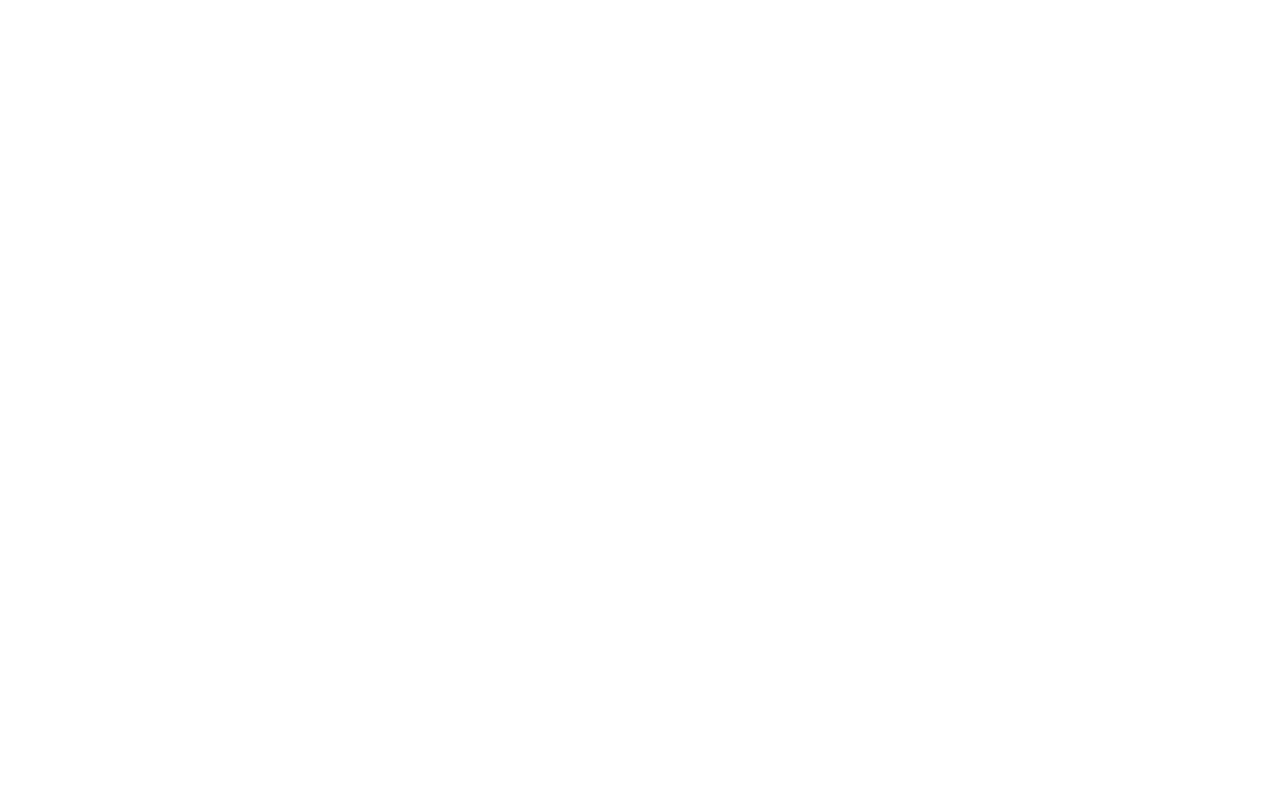
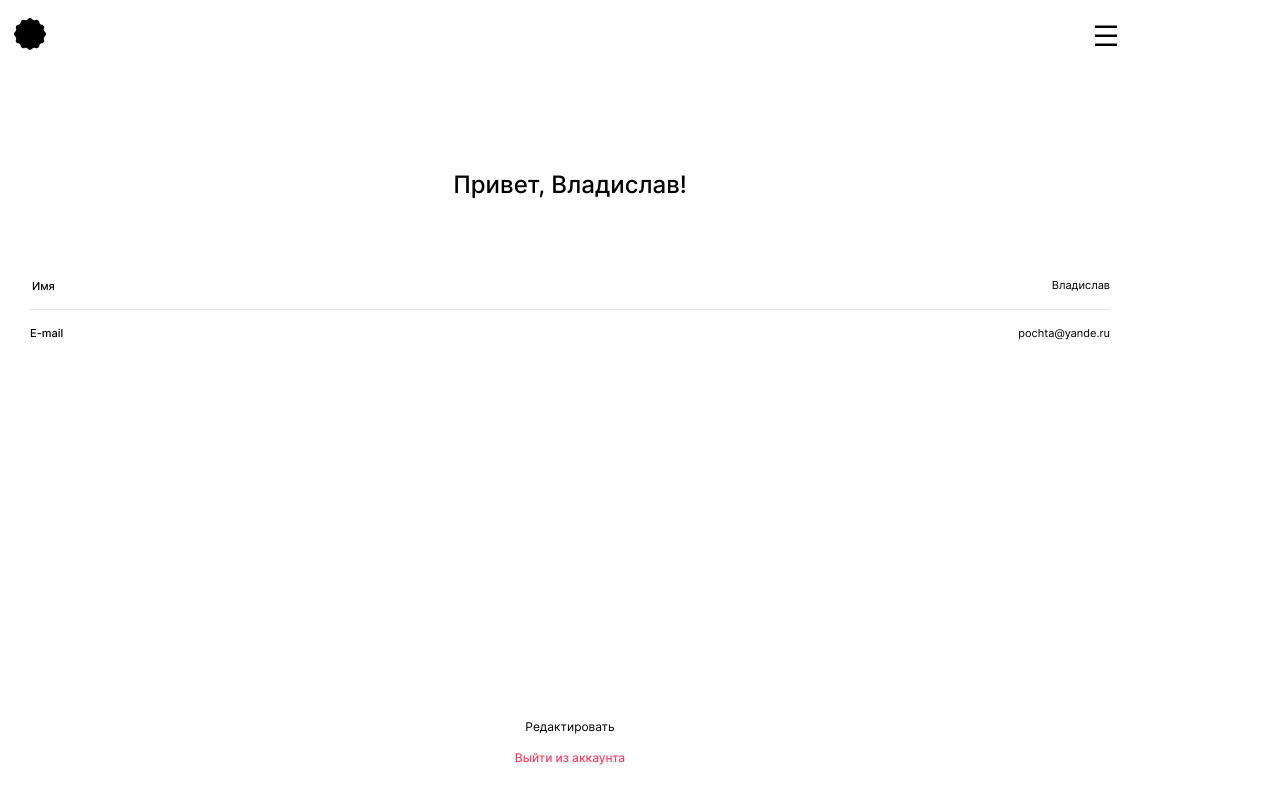
Before and after one commit to BakumenkoVS/movies-explorer-frontend, a React app: page /profile in a window 1280 px wide. Before the commit this address had no page. Built offline with nearby package versions, Linux system fonts and the light colour scheme.

Commit message:
add profile

```diff
--- a/src/components/App/App.js
+++ b/src/components/App/App.js
@@ -7,6 +7,7 @@ import { Route, Routes } from "react-router-dom";
 import SavedMovies from "../SavedMovies/SavedMovies";
 import Register from "../Register/Register";
 import Login from "../Login/Login";
+import Profile from "../Profile/Profile";
 export default function App() {
    return (
       <div className="page">
@@ -16,6 +17,7 @@ export default function App() {
             <Route path="/saved-movies" element={<SavedMovies />} />
             <Route path="/signup" element={<Register />} />
             <Route path="/signin" element={<Login />} />
+            <Route path="/profile" element={<Profile />} />
          </Routes>
       </div>
    );
--- /dev/null
+++ b/src/components/Profile/Profile.css
@@ -0,0 +1,76 @@
+.profile {
+   width: 100%;
+   box-sizing: border-box;
+   padding: 70px 30px 40px;
+}
+
+.profileForm {
+   width: 100%;
+   display: flex;
+   justify-content: space-between;
+   flex-direction: column;
+}
+
+.profile__input {
+   width: 70%;
+   margin: 0;
+   border: 0;
+   border-bottom: 1px solid #e8e8e8;
+   font-weight: 500;
+   font-size: 11px;
+   line-height: 13px;
+   padding-bottom: 16px;
+   outline: none;
+}
+
+.profile__input::placeholder {
+   color: #000;
+}
+
+.profile__input_email {
+   border: 0;
+   padding: 17px 0 0;
+}
+
+.profile__name {
+   padding-bottom: 9px;
+   border-bottom: 1px solid #e8e8e8;
+   width: 30%;
+   margin: 0;
+   font-weight: 400;
+   font-size: 11px;
+   line-height: 13px;
+   text-align: right;
+}
+
+.profile__name_email {
+   border: 0;
+   padding: 17px 0 0;
+}
+
+.profile__container {
+   display: flex;
+}
+
+.profile__button {
+   border: 0;
+   background-color: white;
+   padding: 0;
+   margin: 0;
+   margin-top: 379px;
+   cursor: pointer;
+   font-weight: 400;
+   font-size: 12px;
+   line-height: 15px;
+}
+
+.profile__link {
+   font-weight: 500;
+   font-size: 12px;
+   line-height: 15px;
+   text-align: center;
+   color: #ff4062;
+   text-decoration: none;
+   margin-top: 16px;
+   cursor: pointer;
+}
--- /dev/null
+++ b/src/components/Profile/Profile.js
@@ -0,0 +1,50 @@
+import React from "react";
+import "./Profile.css";
+import HederMovies from "../HeaderMovies/HeaderMovies";
+import { Link } from "react-router-dom";
+export default function Profile() {
+   return (
+      <>
+         <HederMovies />
+         <div className="profile">
+            <h2 className="signTitle">Привет, Владислав!</h2>
+            <form className="profileForm">
+               <div className="profile__container">
+                  <input
+                     className="profile__input "
+                     required
+                     minLength="2"
+                     maxLength="40"
+                     name="name"
+                     type="name"
+                     placeholder="Имя"
+                  />
+                  <p className="profile__name">Владислав</p>
+               </div>
+               <div className="profile__container">
+                  <input
+                     className="profile__input profile__input_email"
+                     required
+                     minLength="2"
+                     maxLength="40"
+                     name="email"
+                     type="email"
+                     placeholder="E-mail"
+                  />
+                  <p className="profile__name profile__name_email">
+                     pochta@yande.ru
+                  </p>
+               </div>
+
+               <button className="profile__button" type="submit">
+                  Редактировать
+               </button>
+
+               <Link className="profile__link" to="/signup">
+                  Выйти из аккаунта
+               </Link>
+            </form>
+         </div>
+      </>
+   );
+}
--- a/src/components/Register/Register.css
+++ b/src/components/Register/Register.css
@@ -17,6 +17,7 @@
    line-height: 29px;
    margin: 0;
    padding: 32px 0 80px;
+   text-align: center;
 }
 
 .input__title {
```
